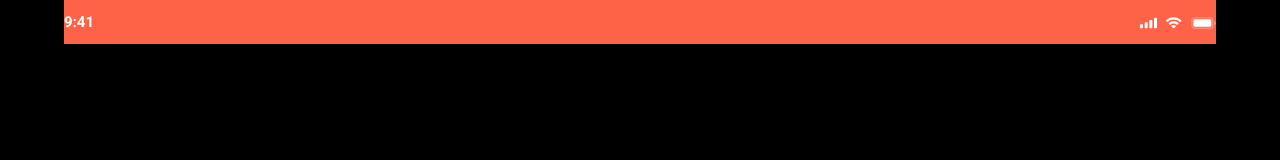
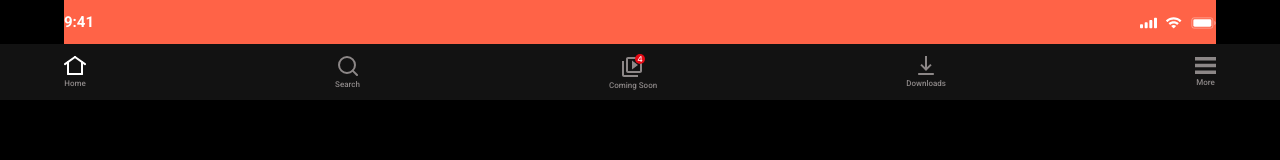
Before and after one commit to EdsonTomasDev/Clone_NetFlix, a plain HTML site: page index.html in a window 1280 px wide. Drawn offline with Linux system fonts and the light colour scheme.

Commit message:
Feat: bottom-navbar

```diff
--- a/index.html
+++ b/index.html
@@ -18,7 +18,36 @@
         </div>
 
     </div>
+        <div class="bottom-navbar__background">
+            <div class="bottom-navbar">
+                <div class="bottom-navbar__icon">
+                    <img src="./assets/icons/home.svg" alt="Home">
+                    <p class="bottom-navbar__text">Home</p>
+                </div>
 
-    <!-- PAREI EM 50 MINUTOS DO DIA 2 -->
+                <div class="bottom-navbar__icon">
+                    <img src="./assets/icons/search.svg" alt="Buscar">
+                    <p class="bottom-navbar__text">Search</p>
+                </div>
+                <div class="bottom-navbar__icon">
+                    <img src="./assets/icons/coming_soon.svg" alt="Em Breve">
+                    <p class="bottom-navbar__text">Coming Soon</p>
+                </div>
+                <div class="bottom-navbar__icon">
+                    <img src="./assets/icons/downloads.svg" alt="Downloads">
+                    <p class="bottom-navbar__text">Downloads</p>
+                </div>
+
+                <div class="bottom-navbar__icon">
+                    <img src="./assets/icons/more.svg" alt="Mais">
+                    <p class="bottom-navbar__text">More</p>
+                </div>
+
+
+            </div>
+
+        </div>
+
+    <!-- PAREI VIDEO CRIANDO O BOTÃO MENU DO DIA 2 - 23:19 -->
 </body>
 </html>
--- /dev/null
+++ b/styles/components/bottom-navbar.css
@@ -0,0 +1,29 @@
+.bottom-navbar__background {
+    background: #121212;
+    padding-top: 10px;
+    padding-bottom: 10px;
+}
+
+.bottom-navbar {
+    display: flex;
+    align-items: center;
+    justify-content: space-between;
+    width: 90%;
+    margin: 0 auto;
+    background-color: #121212;
+}
+
+.bottom-navbar__icon {
+    text-align: center;
+}
+
+.bottom-navbar__text {
+    font-size: 8px;
+    font-style: normal;
+    font-weight: 500;
+    /* line-height: 30px; */
+    text-align: center;
+    color: #8C8787;
+    margin-top: 5px;
+
+}
--- a/styles/pages/index.css
+++ b/styles/pages/index.css
@@ -1,2 +1,3 @@
 @import '../utils/general.css';
 @import '../components/status_bar.css';
+@import '../components/bottom-navbar.css'
```
Also changed, not shown: assets/icons/coming_soon.svg (added), assets/icons/downloads.svg (added), assets/icons/home.svg (added), assets/icons/more.svg (added), assets/icons/search.svg (added).
